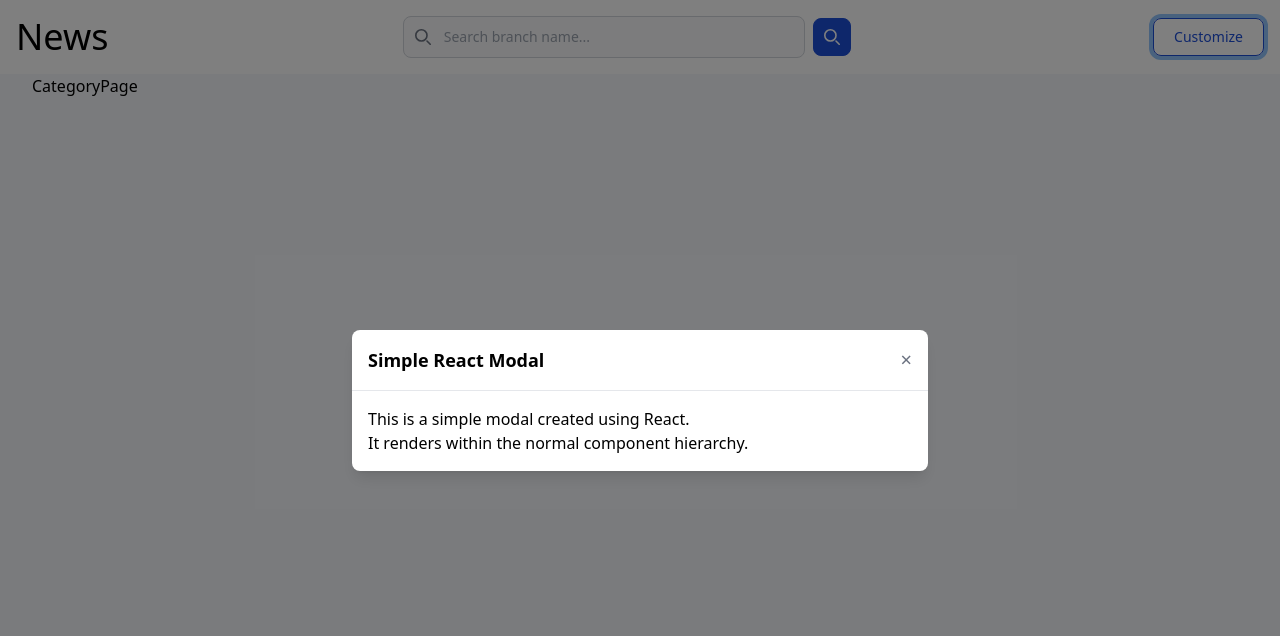
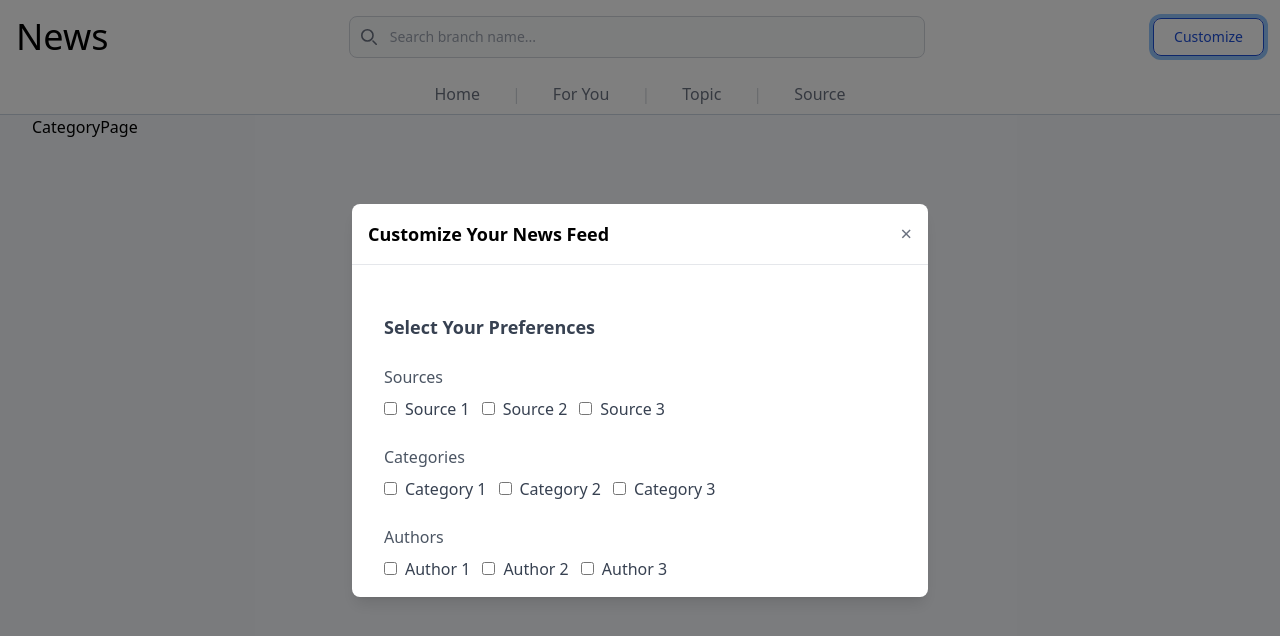
Before and after one commit to itscsp/News, a React (Vite) app: page /category in a window 1280 px wide. Both pictures are taken after a click on the button "Customize". Shown: the top 636 px of the page. Built offline with nearby package versions, Linux system fonts and the light colour scheme.

Commit message:
Preference selector

```diff
--- a/src/components/Header/Header.jsx
+++ b/src/components/Header/Header.jsx
@@ -1,34 +1,36 @@
 import React, { useState } from "react";
 import Modal from "../Modal/Modal";
 import SearchForm from "./SearchForm";
+import Navbar from "./Navbar";
+import PreferencesSelector from "./PreferencesSelector";
 
 const Header = () => {
   const [isModalOpen, setIsModalOpen] = useState(false);
 
   return (
-    <header className="px-4 bg-white">
-      <div className="header-wrapper flex justify-between items-center py-4">
+    <header className=" bg-white">
+      <div className="header-wrapper flex justify-between items-center py-4 px-4 gap-5">
         <div className="header-brand">
           <h1 className="text-4xl fw-500">News</h1>
         </div>
         <div className="header-search flex justify-end items-center gap-2 md:w-full">
           <div className="w-full">
 
-          <SearchForm />
+          <SearchForm divClass={"hidden sm:block w-full"} btnClass={'sm:hidden'} />
           </div>
         <div className="header-btn-wrapper ">
         <button  onClick={() => setIsModalOpen(true)} type="button" class="text-blue-700 hover:text-white border border-blue-700 hover:bg-blue-800 focus:ring-4 focus:outline-none focus:ring-blue-300 font-medium rounded-lg text-sm px-5 py-2 text-center  dark:border-blue-500 dark:text-blue-500 dark:hover:text-white dark:hover:bg-blue-500 dark:focus:ring-blue-800">Customize</button>
         <Modal
         isOpen={isModalOpen}
         onClose={() => setIsModalOpen(false)}
-        title="Simple React Modal"
+        title="Customize Your News Feed"
       >
-        <p>This is a simple modal created using React.</p>
-        <p>It renders within the normal component hierarchy.</p>
+        <PreferencesSelector />
       </Modal>
         </div>
         </div>
       </div>
+      <Navbar />
     </header>
   );
 };
--- /dev/null
+++ b/src/components/Header/Navbar.jsx
@@ -0,0 +1,41 @@
+import React from 'react';
+import { Link } from 'react-router';
+
+
+const Navbar = () => {
+  return (
+    <nav className="border-b border-slate-300">
+      <div className="max-w-screen-xl px-4 py-2 mx-auto">
+        <div className="flex items-center justify-center">
+          <ul className="flex flex-row mt-0 space-x-8 rtl:space-x-reverse">
+            <li className="flex items-center space-x-2">
+              <Link to="/" className="text-gray-500 dark:text-white hover:underline" aria-current="page">
+                Home
+              </Link>
+            </li>
+              <span className="text-gray-300 hidden sm:inline">|</span>
+            <li className="flex items-center space-x-2">
+              <Link to="/for-you" className="text-gray-500 dark:text-white hover:underline">
+                For You
+              </Link>
+            </li>
+              <span className="text-gray-300 hidden sm:inline">|</span>
+            <li className="flex items-center space-x-2">
+              <Link to="/category" className="text-gray-500 dark:text-white hover:underline">
+                Topic
+              </Link>
+            </li>
+              <span className="text-gray-300 hidden sm:inline">|</span>
+            <li>
+              <Link to="/source" className="text-gray-500 dark:text-white hover:underline">
+                Source
+              </Link>
+            </li>
+          </ul>
+        </div>
+      </div>
+    </nav>
+  );
+};
+
+export default Navbar;
--- /dev/null
+++ b/src/components/Header/PreferencesSelector.jsx
@@ -0,0 +1,124 @@
+import React, { useState, useEffect } from 'react';
+
+const PreferencesSelector = () => {
+  const [preferences, setPreferences] = useState({
+    sources: [],
+    categories: [],
+    authors: [],
+  });
+
+  const options = {
+    sources: ['Source 1', 'Source 2', 'Source 3'],
+    categories: ['Category 1', 'Category 2', 'Category 3'],
+    authors: ['Author 1', 'Author 2', 'Author 3'],
+  };
+
+  // Load preferences from localStorage when the component mounts
+  useEffect(() => {
+    const savedPreferences = localStorage.getItem('preferences');
+    if (savedPreferences) {
+        try {
+            setPreferences(JSON.parse(savedPreferences));
+            console.log(preferences)
+        } catch (error) {
+            console.error('Failed to parse preferences from localStorage:', error);
+        }
+    }
+}, []);
+
+  // Save preferences to localStorage whenever they change
+  useEffect(() => {
+    const timeout = setTimeout(() => {
+      localStorage.setItem('preferences', JSON.stringify(preferences));
+      console.log('Saved preferences to localStorage:', preferences);
+    }, 500); // Debounce updates by 500ms
+    // return () => clearTimeout(timeout);
+  }, [preferences]);
+
+
+  const handleChange = (type, value) => {
+    setPreferences((prev) => {
+      const currentValues = prev[type];
+      return {
+        ...prev,
+        [type]: currentValues.includes(value)
+          ? currentValues.filter((item) => item !== value)
+          : [...currentValues, value],
+      };
+    });
+  };
+
+  return (
+    <div className="max-w-lg mx-auto mt-8 space-y-6">
+      <h2 className="text-lg font-semibold text-gray-700 dark:text-white">Select Your Preferences</h2>
+
+      {/* Sources */}
+      <div>
+        <h3 className="mb-2 font-medium text-gray-600 dark:text-gray-300">Sources</h3>
+        <div className="flex flex-wrap gap-3">
+          {options.sources.map((source) => (
+            <label
+              key={source}
+              className="flex items-center space-x-2 text-gray-700 dark:text-gray-200"
+            >
+              <input
+                type="checkbox"
+                value={source}
+                checked={preferences.sources.includes(source)}
+                onChange={() => handleChange('sources', source)}
+                className="text-blue-600 border-gray-300 rounded focus:ring-blue-500"
+              />
+              <span>{source}</span>
+            </label>
+          ))}
+        </div>
+      </div>
+
+      {/* Categories */}
+      <div>
+        <h3 className="mb-2 font-medium text-gray-600 dark:text-gray-300">Categories</h3>
+        <div className="flex flex-wrap gap-3">
+          {options.categories.map((category) => (
+            <label
+              key={category}
+              className="flex items-center space-x-2 text-gray-700 dark:text-gray-200"
+            >
+              <input
+                type="checkbox"
+                value={category}
+                checked={preferences.categories.includes(category)}
+                onChange={() => handleChange('categories', category)}
+                className="text-blue-600 border-gray-300 rounded focus:ring-blue-500"
+              />
+              <span>{category}</span>
+            </label>
+          ))}
+        </div>
+      </div>
+
+      {/* Authors */}
+      <div>
+        <h3 className="mb-2 font-medium text-gray-600 dark:text-gray-300">Authors</h3>
+        <div className="flex flex-wrap gap-3">
+          {options.authors.map((author) => (
+            <label
+              key={author}
+              className="flex items-center space-x-2 text-gray-700 dark:text-gray-200"
+            >
+              <input
+                type="checkbox"
+                value={author}
+                checked={preferences.authors.includes(author)}
+                onChange={() => handleChange('authors', author)}
+                className="text-blue-600 border-gray-300 rounded focus:ring-blue-500"
+              />
+              <span>{author}</span>
+            </label>
+          ))}
+        </div>
+      </div>
+    </div>
+  );
+};
+
+export default PreferencesSelector;
--- a/src/components/Header/SearchForm.jsx
+++ b/src/components/Header/SearchForm.jsx
@@ -1,14 +1,14 @@
 import React, { useState } from 'react'
 import Modal from '../Modal/Modal'
 
-const SearchForm = () => {
+const SearchForm = ({divClass, btnClass}) => {
   const [isModalOpen, setIsModalOpen] = useState(false);
 
   return (
     <>
-    <form class="flex items-center max-w-md  mx-auto">
+    <form class="flex items-center max-w-xl  mx-auto">
         <label for="simple-search" class="sr-only">Search</label>
-        <div class="relative w-full hidden md:block">
+        <div class={`relative  ${divClass}`}>
             <div class="absolute inset-y-0 start-0 flex items-center ps-3 pointer-events-none">
             <svg
             class="w-4 h-4 text-gray-500 dark:text-gray-400"
@@ -28,7 +28,7 @@ const SearchForm = () => {
             </div>
             <input type="text" id="simple-search" class="bg-gray-50 border border-gray-300 text-gray-900 text-sm rounded-lg focus:ring-blue-500 focus:border-blue-500 block w-full ps-10 p-2.5  dark:bg-gray-700 dark:border-gray-600 dark:placeholder-gray-400 dark:text-white dark:focus:ring-blue-500 dark:focus:border-blue-500" placeholder="Search branch name..." required />
         </div>
-        <button    onClick={() => setIsModalOpen(true)} type="submit" class="p-2.5 ms-2 text-sm font-medium text-white bg-blue-700 rounded-lg border border-blue-700 hover:bg-blue-800 focus:ring-4 focus:outline-none focus:ring-blue-300 dark:bg-blue-600 dark:hover:bg-blue-700 dark:focus:ring-blue-800">
+        <button    onClick={() => setIsModalOpen(true)} type="submit" class={`btnClass ${btnClass} p-2.5 ms-2 text-sm font-medium text-white bg-blue-700 rounded-lg border border-blue-700 hover:bg-blue-800 focus:ring-4 focus:outline-none focus:ring-blue-300 dark:bg-blue-600 dark:hover:bg-blue-700 dark:focus:ring-blue-800`}>
             <svg class="w-4 h-4" aria-hidden="true" xmlns="http://www.w3.org/2000/svg" fill="none" viewBox="0 0 20 20">
                 <path stroke="currentColor" stroke-linecap="round" stroke-linejoin="round" stroke-width="2" d="m19 19-4-4m0-7A7 7 0 1 1 1 8a7 7 0 0 1 14 0Z"/>
             </svg>
```
